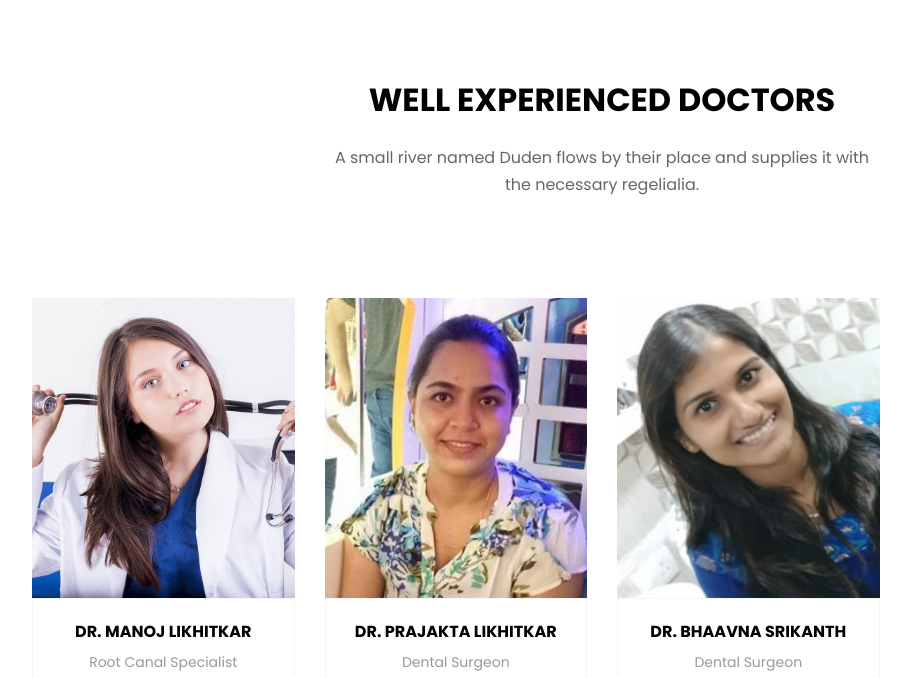
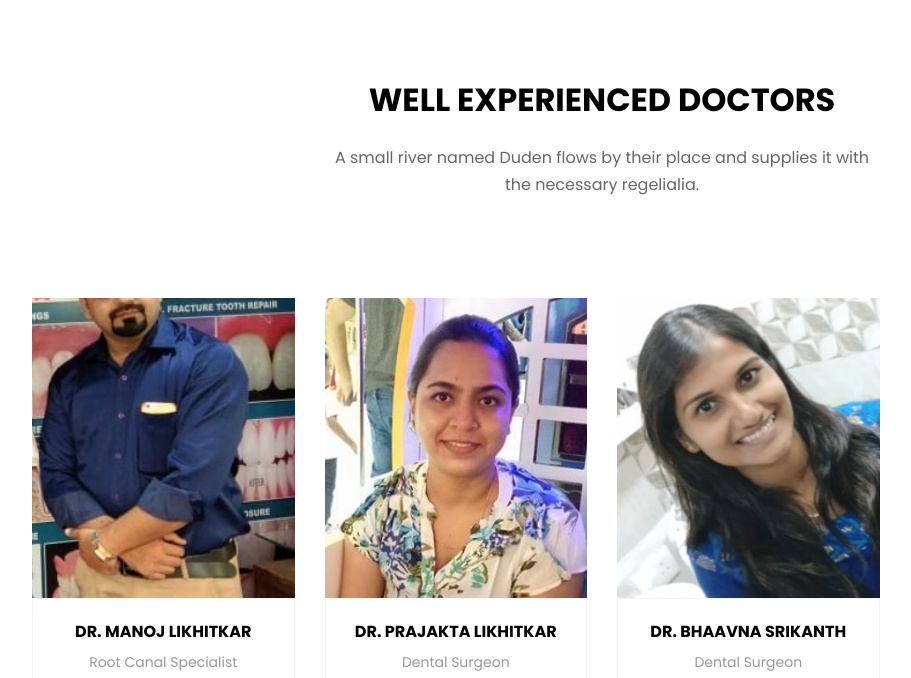
Before and after one commit to DentSmile/Clinic-Website, a plain HTML site: page index.html in a window 1280 px wide. Shown: the part 2672-3350 px from the top of the page, without its empty margins (38-949 px from the left). Drawn offline with Linux system fonts and the light colour scheme; files whose address does not match are found by name.

Commit message:
Update index.html

```diff
--- a/index.html
+++ b/index.html
@@ -478,7 +478,7 @@
 			<div class="row">
 				<div class="col-md-3 col-sm-6 col-xs-12 animate-box text-center">
 					<div class="doctor">
-						<div class="staff-img" style="background-image: url(images/staff-4.jpg);"></div>
+						<div class="staff-img" style="background-image: url(images/staff-1.jpg);"></div>
 						<div class="desc">
 							<h3><a href="#">Dr. Manoj Likhitkar</a></h3>
 							<span> Root Canal Specialist</span>
```
